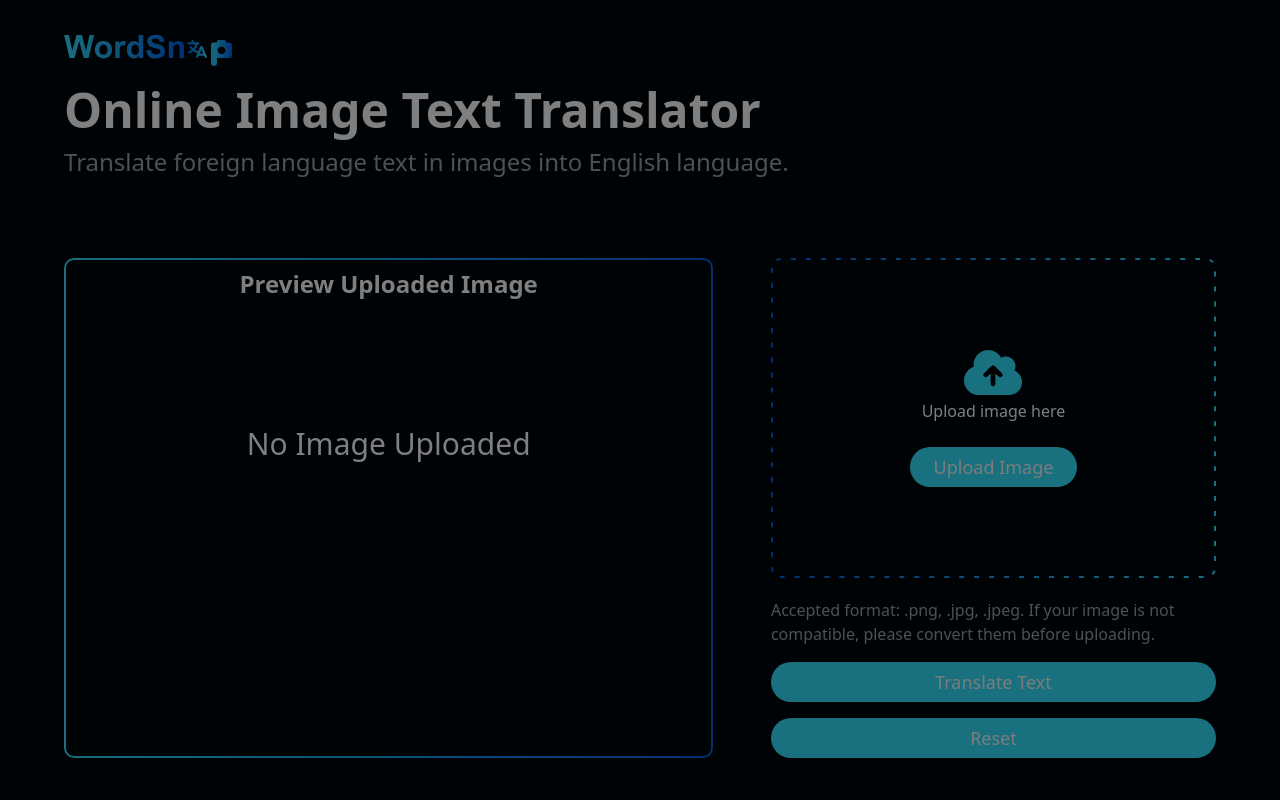
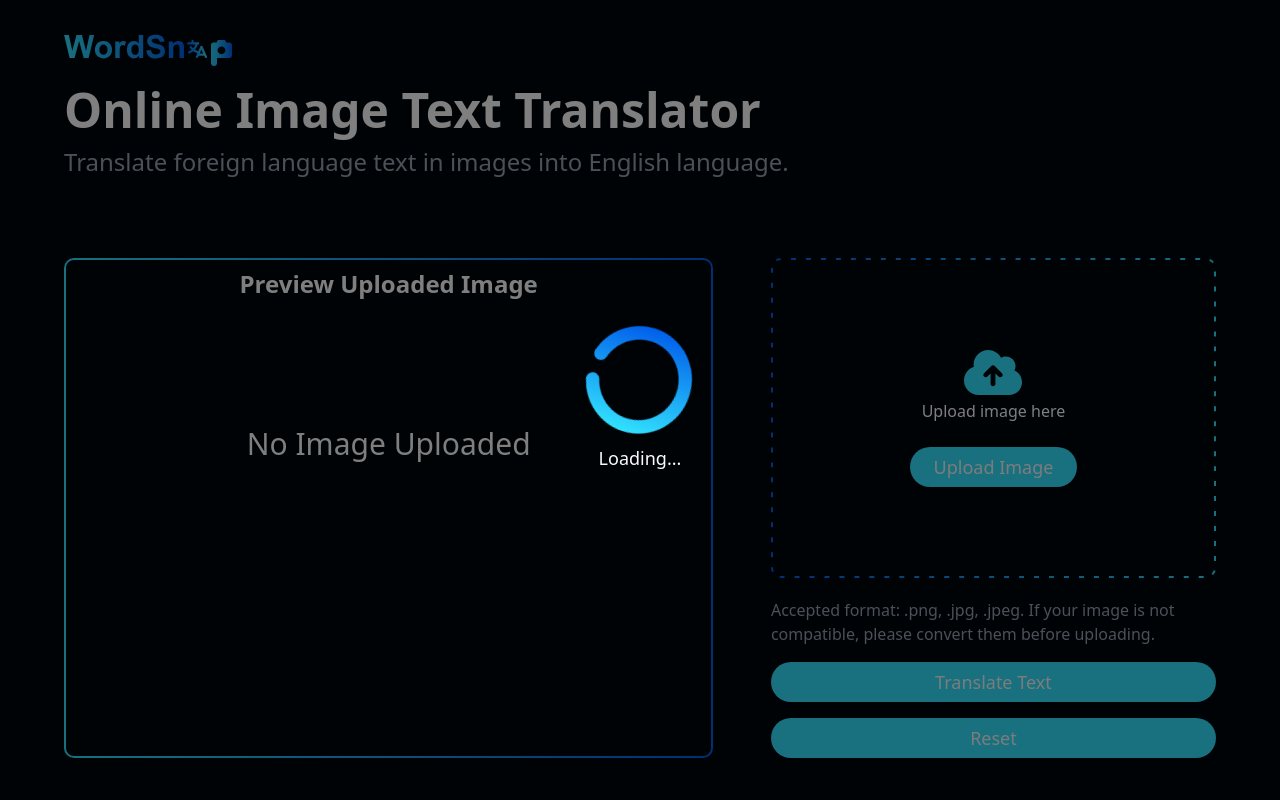
Before and after one commit to wenyngcar/image-text-scanner, a React (Vite) app in the folder frontend/: page / in a window 1280 px wide. Both pictures are taken after a click on the button "Translate Text". Shown: the top 800 px of the page. Built offline with nearby package versions, Linux system fonts and the light colour scheme.

Commit message:
feat: add loading spin animation

```diff
--- a/frontend/src/components/LoadingScreen.tsx
+++ b/frontend/src/components/LoadingScreen.tsx
@@ -1,6 +1,13 @@
+import spinnerIcon from "../assets/icons/spinner.svg"
+
 function LoadingScreen() {
   return (
-    <div className="fixed inset-0 bg-black/50"></div>
+    <div className="fixed inset-0 bg-black/50">
+      <div className="absolute left-1/2 top-1/2 -translate-1/2 space-y-3">
+        <img src={spinnerIcon} className="animate-spin" />
+        <span> Loading... </span>
+      </div>
+    </div>
   )
 }
 
```
